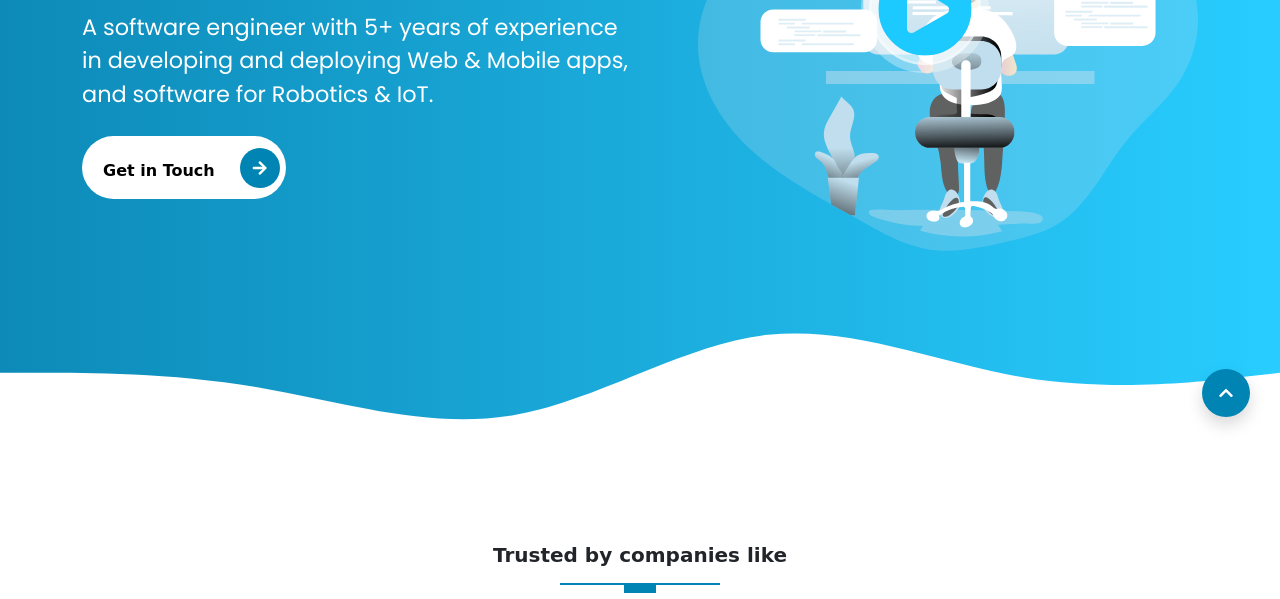
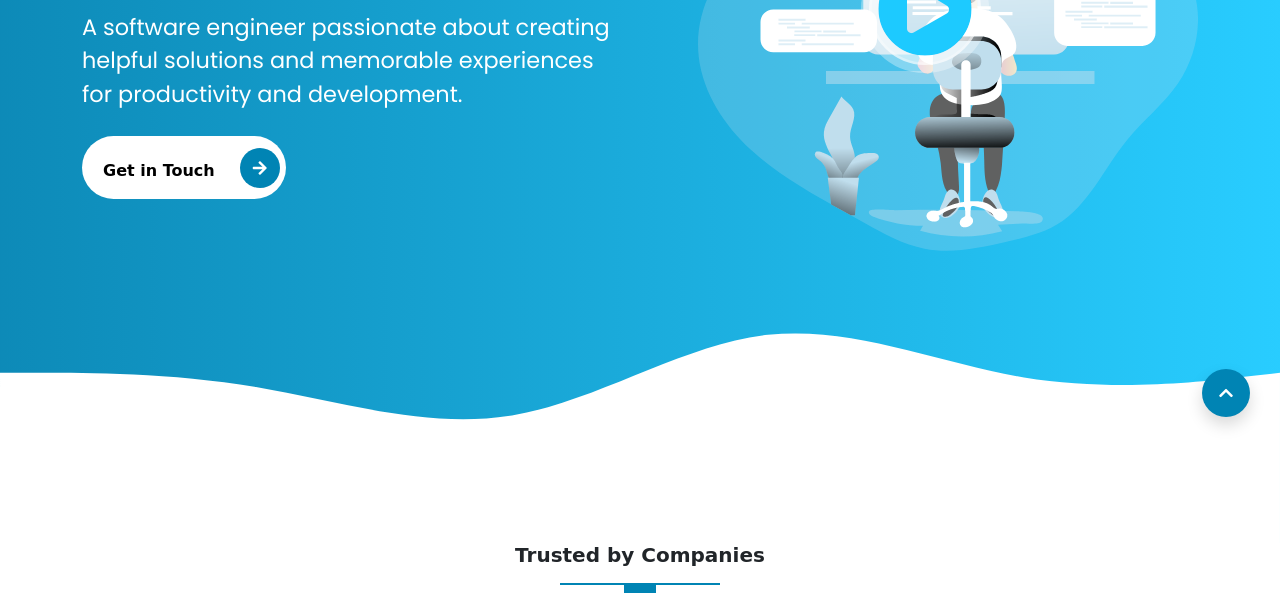
Before and after one commit to benjaminsanga/benjaminsanga.github.io, a website: page index.html in a window 1280 px wide. Shown: the part 353-952 px from the top of the page. Drawn offline with Linux system fonts and the light colour scheme; a web font is replaced by a local one.

Commit message:
updated text

```diff
--- a/index.html
+++ b/index.html
@@ -60,8 +60,9 @@
                   <div class="col-md-6 intros">
                       <h1 class="display-2">
                           <span class="display-2--intro">Hey! I'm Benjamin</span>
-                          <span class="display-2--description lh-base">A software engineer with 5+ years of experience in developing
-                          and deploying Web & Mobile apps, and software for Robotics & IoT.</span>
+                          <span class="display-2--description lh-base">A software engineer passionate about creating helpful solutions and memorable experiences
+				  for productivity and development.
+			  </span>
                       </h1>
                       <button type="button" class="rounded-pill btn-rounded">Get in Touch
                         <span>
@@ -91,7 +92,7 @@
       <section id="companies" class="companies">
           <div class="container">
               <div class="row text-center">
-                  <h4 class="fw-bold lead mb-3">Trusted by companies like</h4>
+                  <h4 class="fw-bold lead mb-3">Trusted by Companies</h4>
                   <div class="heading-line mb-5"></div>
               </div>
           </div>
```
